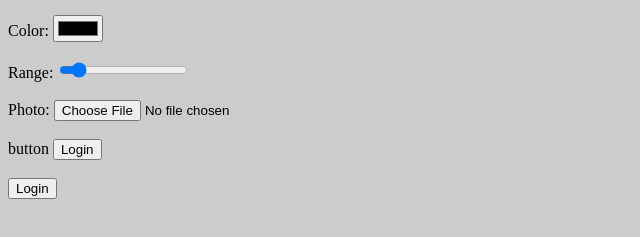
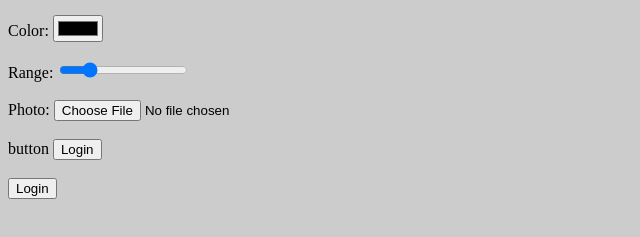
Before and after one commit to bujjibabu/UI-Programs, a plain HTML site: page htmlPrograms/prog2.html in a window 1280 px wide. Shown: the part 459-696 px from the top of the page, 0-640 px from the left. Drawn offline with Linux system fonts and the light colour scheme.

Commit message:
first commmit

```diff
--- a/htmlPrograms/prog2.html
+++ b/htmlPrograms/prog2.html
@@ -60,7 +60,7 @@ Month: <input type="month" name="">
 Color: <input type="color" name="">
 <br>
 <br>
-Range: <input type="range" min="0", max="1000" value="100">
+Range: <input type="range" min="0", max="1000" value="200">
 <br>
 <br>
 Photo: <input type="file" name="">
```
